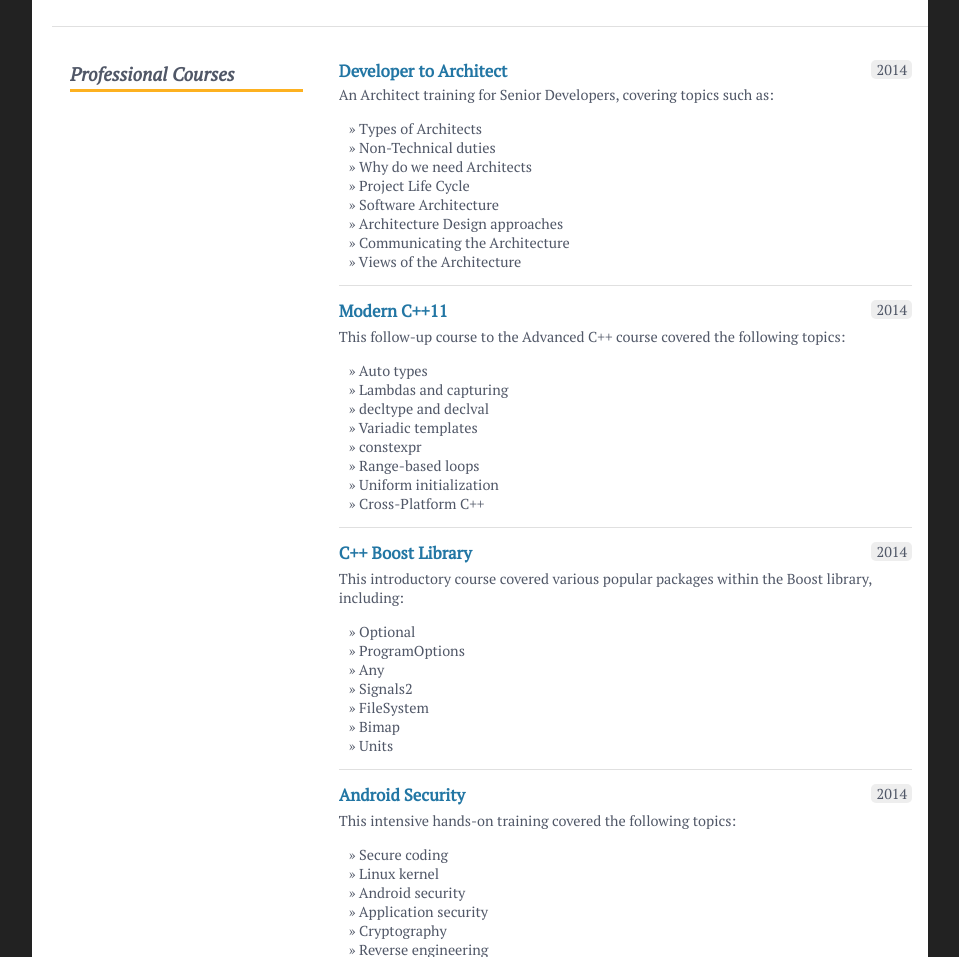
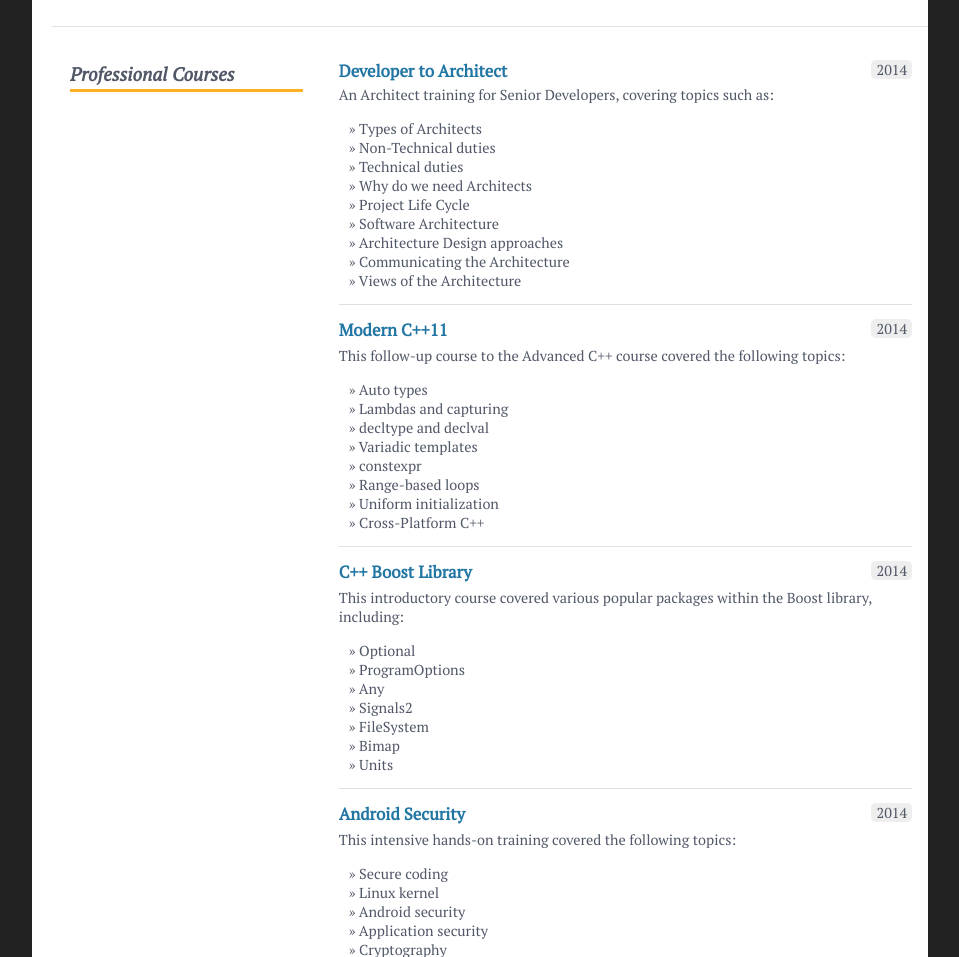
Before and after one commit to corani/daniel-bos, a plain HTML site: page index.html in a window 1280 px wide. Shown: the part 2662-3619 px from the top of the page, without its empty margins (160-1119 px from the left). Drawn offline with Linux system fonts and the light colour scheme.

Commit message:
Fix some HTML errors

```diff
--- a/index.html
+++ b/index.html
@@ -167,7 +167,7 @@
 							<div class="education vevent vcard cvsubitem">
 								<div class="date date_duration"><span class="dtstart" title="2014">2014</span></div>
 								<h3>Developer to Architect</h3>
-								<section class="description">An Architect training for Senior Developers, covering topics such as:</p><ul><li>Types of Architects</li><li>Non-Technical duties</li><Technical duties</li><li>Why do we need Architects</li><li>Project Life Cycle</li><li>Software Architecture</li><li>Architecture Design approaches</li><li>Communicating the Architecture</li><li>Views of the Architecture</li></ul></section>
+								<section class="description">An Architect training for Senior Developers, covering topics such as:</p><ul><li>Types of Architects</li><li>Non-Technical duties</li><li>Technical duties</li><li>Why do we need Architects</li><li>Project Life Cycle</li><li>Software Architecture</li><li>Architecture Design approaches</li><li>Communicating the Architecture</li><li>Views of the Architecture</li></ul></section>
 							</div>
 							<div class="education vevent vcard cvsubitem">
 								<div class="date date_duration"><span class="dtstart" title="2014">2014</span></div>
```
